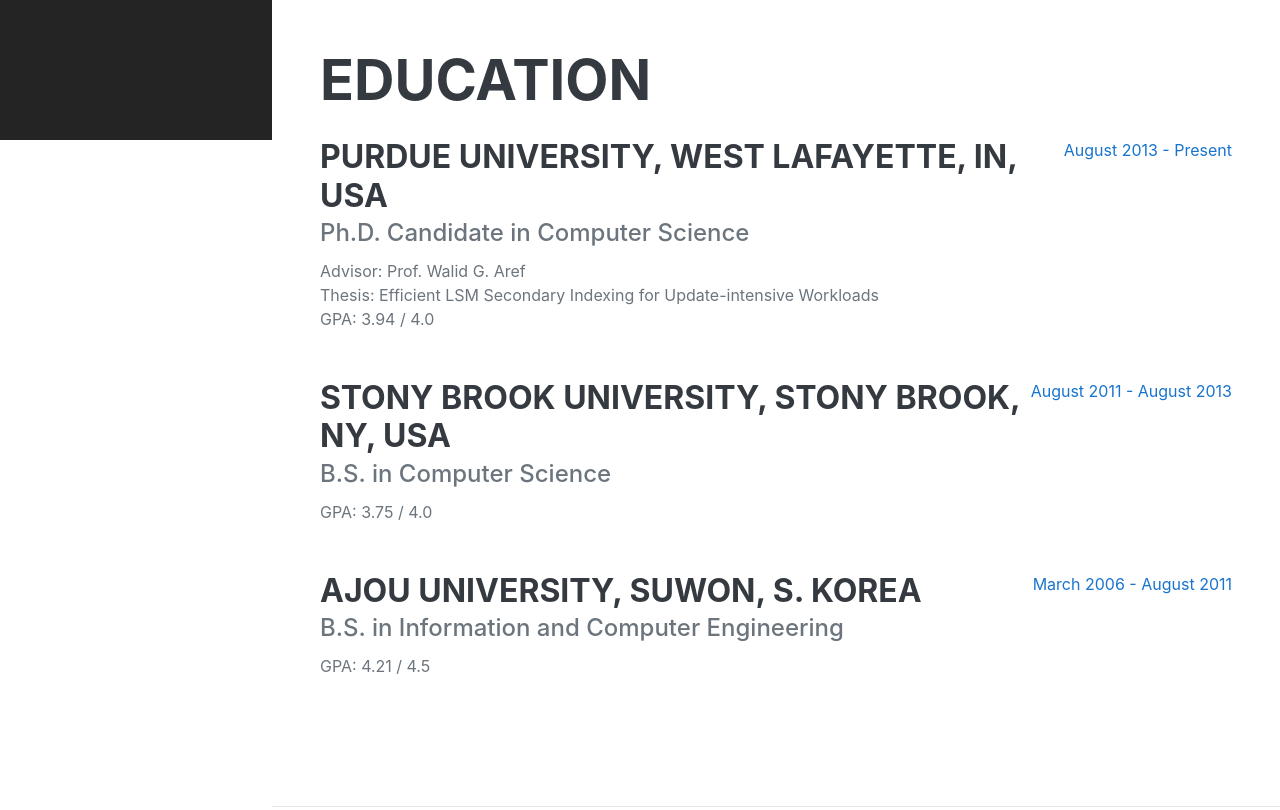
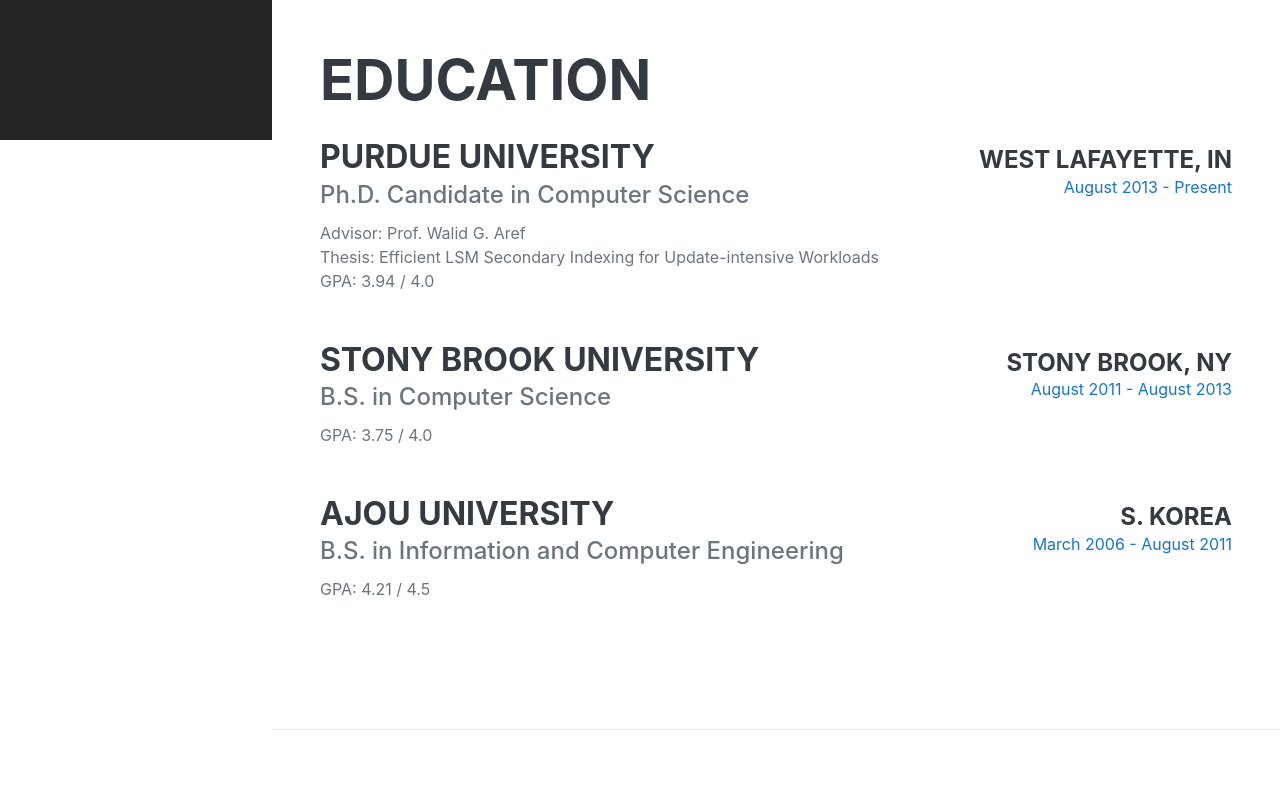
Before and after one commit to nujwoo/nujwoo.github.io, a plain HTML site: page index.html in a window 1280 px wide. Shown: the part 660-1470 px from the top of the page. Drawn offline with nearby package versions, Linux system fonts and the light colour scheme; a web font is replaced by a local one.

Commit message:
Update index.html

```diff
--- a/index.html
+++ b/index.html
@@ -76,31 +76,40 @@
                     <h2 class="mb-4">Education</h2>
                     <div class="d-flex flex-column flex-md-row justify-content-between mb-5">
                         <div class="flex-grow-1">
-                            <h3 class="mb-0">Purdue University, West Lafayette, IN, USA</h3>
+                            <h3 class="mb-0">Purdue University</h3>
                             <div class="subheading mb-2">Ph.D. Candidate in Computer Science</div>
                             <div>Advisor: Prof. Walid G. Aref</div>
                             <div>Thesis: Efficient LSM Secondary Indexing for Update-intensive Workloads</div>
                             <div>GPA: 3.94 / 4.0</div>
                         </div>
-                        <div class="flex-shrink-0"><span class="text-primary">August 2013 - Present</span></div>
+                        <div class="flex-shrink-0">
+                          <h4 class="mb-0 mt-2 text-right">West Lafayette, IN</h4>
+                          <div class="text-primary text-right">August 2013 - Present</div>
+                        </div>
                     </div>
 
                     <div class="d-flex flex-column flex-md-row justify-content-between mb-5">
                         <div class="flex-grow-1">
-                            <h3 class="mb-0">Stony Brook University, Stony Brook, NY, USA</h3>
+                            <h3 class="mb-0">Stony Brook University</h3>
                             <div class="subheading mb-2">B.S. in Computer Science</div>
                             <div>GPA: 3.75 / 4.0</div>
                         </div>
-                        <div class="flex-shrink-0"><span class="text-primary">August 2011 - August 2013</span></div>
+                        <div class="flex-shrink-0">
+                            <h4 class="mb-0 mt-2 text-right">Stony Brook, NY</h4>
+                            <div class="text-primary text-right">August 2011 - August 2013</div>
+                        </div>
                     </div>
 
                     <div class="d-flex flex-column flex-md-row justify-content-between mb-5">
                         <div class="flex-grow-1">
-                            <h3 class="mb-0">Ajou University, Suwon, S. Korea</h3>
+                            <h3 class="mb-0">Ajou University</h3>
                             <div class="subheading mb-2">B.S. in Information and Computer Engineering</div>
                             <div>GPA: 4.21 / 4.5</div>
                         </div>
-                        <div class="flex-shrink-0"><span class="text-primary">March 2006 - August 2011</span></div>
+                        <div class="flex-shrink-0">
+                            <h4 class="mb-0 mt-2 text-right">S. Korea</h4>
+                            <div class="text-primary text-right">March 2006 - August 2011</div>
+                        </div>
                     </div>
                 </div>
             </section>
```
